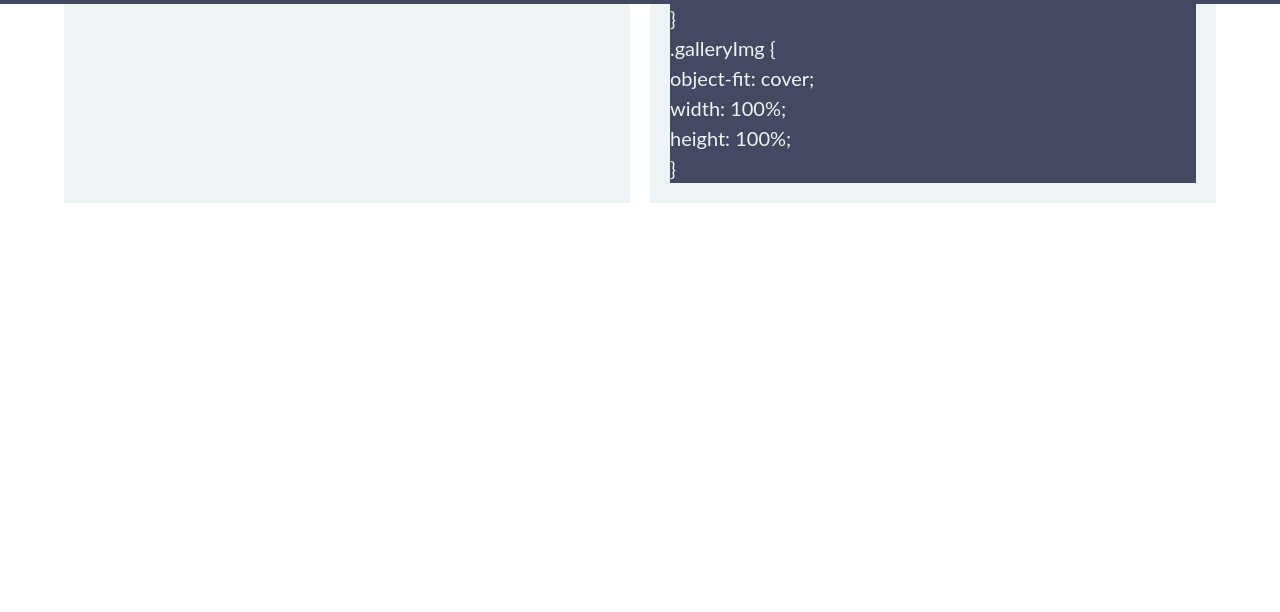
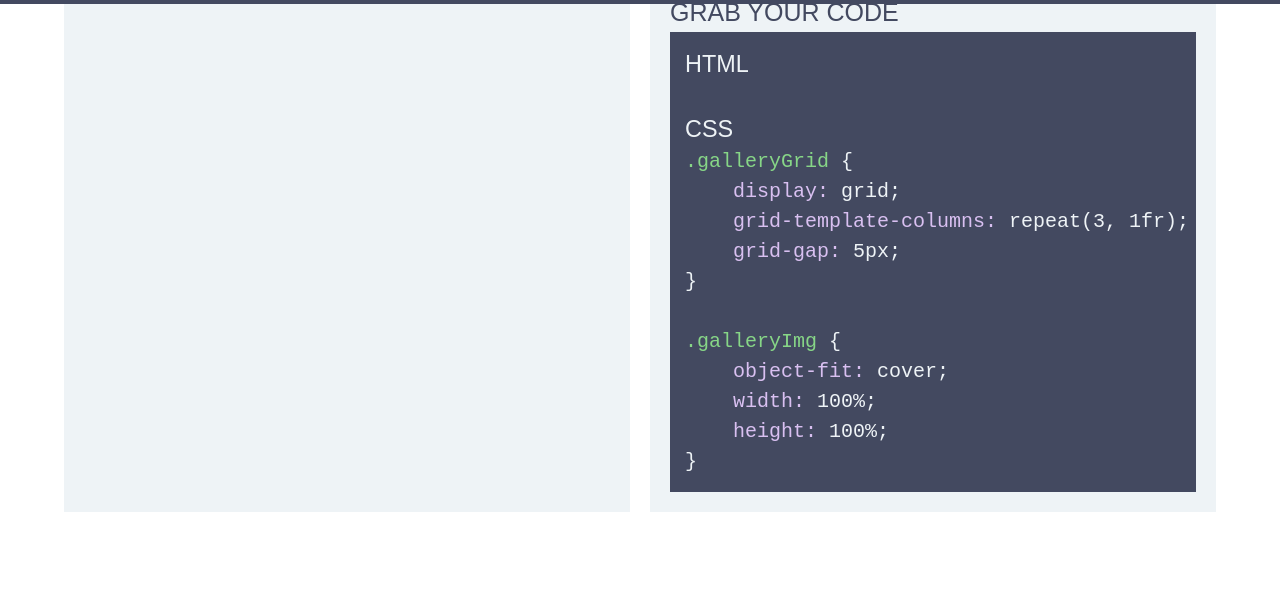
Before and after one commit to Kay-and-olga/ColorGalleryGenerator, a plain HTML site: page index.html in a window 1280 px wide. Shown: the part 796-1408 px from the top of the page. Before the commit the page ends 1088 px from the top, so only its background shows below. Drawn offline with nearby package versions, Linux system fonts and the light colour scheme; no server answers.

Commit message:
CSS code for the gallery is now formatted and displayed on the page

```diff
--- a/index.html
+++ b/index.html
@@ -129,12 +129,20 @@
 
                 <h2>Grab your code</h2>
 
-                <div id="htmlBlock" class="codeblock">
-                    <!-- dynamically populated with HTML code -->
+                <div class="codeBlock">
+                    <h3>HTML</h3>
+                    <div id="htmlBlock">
+                        <!-- dynamically populated with HTML code -->
+                    </div>
+
                 </div>
 
-                <div id="cssBlock" class="codeblock">
-                    <!-- dynamically populated with CSS code -->
+                <div class="codeBlock">
+                    <h3>CSS</h3>
+
+                    <div id="cssBlock">
+                        <!-- dynamically populated with CSS code -->
+                    </div>
                 </div>
 
             </section>
--- a/scripts.js
+++ b/scripts.js
@@ -27,16 +27,16 @@ app.gapSize = 5;
 
 //? variables to hold code blocks to display and allow the user to copy
 app.gridCodeHtml;
-app.gridCodeCss;
 app.imgHtmlArr = [];
 //?
 
 
 // FUNCTIONS THAT DEAL WITH LOADING IMAGES
+
 // when user selects a colour, grab images of that color from the API
-app.chooseColor = function(){
+app.chooseColor = function () {
 
-    $("input[name='color']").on('change', function(){
+    $("input[name='color']").on('change', function () {
 
         // clear the grid container before getting images
         $('.galleryGrid').empty();
@@ -51,9 +51,9 @@ app.chooseColor = function(){
 
 
 // when user selects an image orientation, grab images with that orientation
-app.chooseOrientation = function(){
+app.chooseOrientation = function () {
 
-    $("input[name='orientation']").on('change', function() {
+    $("input[name='orientation']").on('change', function () {
 
         // empty the grid container
         $('.galleryGrid').empty();
@@ -69,9 +69,9 @@ app.chooseOrientation = function(){
 
 
 // user can select how many images they want to load (5-20 is an acceptable value)
-app.chooseAmount = function() {
+app.chooseAmount = function () {
 
-    $('#imageNumber').on('change', function() {
+    $('#imageNumber').on('change', function () {
 
         // empty the grid container
         $('.galleryGrid').empty();
@@ -88,10 +88,10 @@ app.chooseAmount = function() {
 
 
 // make function to display the images in grid
-app.displayImages = function(array){
+app.displayImages = function (array) {
 
     // for each item in array, display the images
-    array.forEach(function(currentItem){
+    array.forEach(function (currentItem) {
         // make variable for the image
         const imageUrl = currentItem.urls.regular;
         // make variable for the alt
@@ -108,7 +108,7 @@ app.displayImages = function(array){
 
 
 // make function to get images from api
-app.getImages = function(){
+app.getImages = function () {
 
     $.ajax({
         url: 'https://api.unsplash.com/photos/random',
@@ -120,7 +120,7 @@ app.getImages = function(){
             count: `${app.imageAmount}`,
             orientation: `${app.imageOrientation}`,
         },
-    }).then(function(images){
+    }).then(function (images) {
         // call function to display images
         app.displayImages(images);
     })
@@ -130,27 +130,43 @@ app.getImages = function(){
 
 
 // FUNCTIONS THAT DEAL WITH DISPLAYING CODE
-app.getCssCode = function() {
+app.getHtmlCode = function () {
+    // const imgArr = app.imgHtmlArr;
+    // console.log(imgArr);
+
+    // app.gridCodeHtml = `<div class = "galleryGrid">`;
+
+    // imgArr.forEach(function(item) {
+    //! FOR SOME REASON THIS RETURNS UNDEFINED
+    //     console.log(item);
+    // })
+
+
+    // const gridHtml = $('.galleryGrid').html();
+    // $('.htmlBlock').text(gridHtml)
+}
+// generates formatted css code for the gallery and displays in on the page
+app.getCssCode = function () {
+
+    $('#cssBlock').empty();
 
     const cssCode =
-    `<p>.galleryGrid {</p>
-        <p>display: grid;</p>
-        <p>grid-template-columns: repeat(${app.columnAmount}, 1fr);</p>
-        <p>grid-gap: ${app.gapSize}px;</p>
-    <p>}</p>
-
-    <p>.galleryImg {</p>
-    <p>object-fit: cover;</p>
-    <p>width: 100%;</p>
-    <p>height: 100%;</p>
-<p>}</p>`;
-    $('#cssBlock').html(cssCode);
+    `<pre>
+<span class="selector">.galleryGrid</span> {
+    <span class="property">display:</span> grid;
+    <span class="property">grid-template-columns:</span> repeat(${app.columnAmount}, 1fr);
+    <span class="property">grid-gap:</span> ${app.gapSize}px;
 }
 
+<span class="selector">.galleryImg</span> {
+    <span class="property">object-fit:</span> cover;
+    <span class="property">width:</span> 100%;
+    <span class="property">height:</span> 100%;
+}</pre>`;
 
+    $('#cssBlock').append(cssCode);
+}
 // END OF FUNCTIONS THAT DEAL WITH DISPLAYING CODE
-
-
 
 
 
@@ -158,8 +174,8 @@ app.getCssCode = function() {
 
 // changes amount of columns in the gallery grid
 // Acceptable values: 2-5;
-app.changeColumns = function() {
-    $('#columns').on('change', function() {
+app.changeColumns = function () {
+    $('#columns').on('change', function () {
 
         // stores the amount of columns chosen by the user
         app.columnAmount = parseInt($(this).val());
@@ -174,8 +190,8 @@ app.changeColumns = function() {
 
 // changes the size of grid gap in the gallery grid.
 // Acceptable values: 5 - 40px
-app.changeGap = function() {
-    $('#gap').on('change', function() {
+app.changeGap = function () {
+    $('#gap').on('change', function () {
 
         // stores the amount of columns chosen by the user
         app.gapSize = parseInt($(this).val());
@@ -191,37 +207,11 @@ app.changeGap = function() {
 
 
 
-app.getHtmlCode = function() {
-    // const imgArr = app.imgHtmlArr;
-    // console.log(imgArr);
-
-    // app.gridCodeHtml = `<div class = "galleryGrid">`;
-
-    // imgArr.forEach(function(item) {
-    //     //! FOR SOME REASON THIS RETURNS UNDEFINED
-    //     console.log(item);
-    // })
-
-
-    // const gridHtml = $('.galleryGrid').html();
-    // $('.htmlBlock').text(gridHtml)
-}
-
-
-
-
-
-
-
-
-// END OF FUNCTIONS THAT DEAL WITH DISPLAYING CODE
-
-
 
 
 
 // initializing function
-app.init = function(){
+app.init = function () {
     // loads images into the grid on page load
     app.getImages();
     // call function for when the user selects a colour
@@ -241,7 +231,7 @@ app.init = function(){
 }
 
 // document ready
-$(function(){
+$(function () {
     // call initializing function
     app.init();
 })
--- a/styles/scss/partials/_general.scss
+++ b/styles/scss/partials/_general.scss
@@ -53,7 +53,8 @@ body{
 
 // heading styles
 h1,
-h2{
+h2,
+h3 {
     font-family: $headingFont;
     text-transform: uppercase;
     font-weight: 400;
--- a/styles/scss/partials/_main.scss
+++ b/styles/scss/partials/_main.scss
@@ -132,8 +132,17 @@ main .wrapper{
 .code{
     grid-area: code;
 
-    .codeblock {
+    .codeBlock {
         background-color: $fontColour;
         color: $primaryColour;
+        padding: 15px;
+    }
+
+    .selector {
+        color: rgb(135, 214, 135);
+    }
+
+    .property {
+        color:  rgb(217, 192, 241);
     }
 }
```
Also changed, not shown: styles/style.css.
